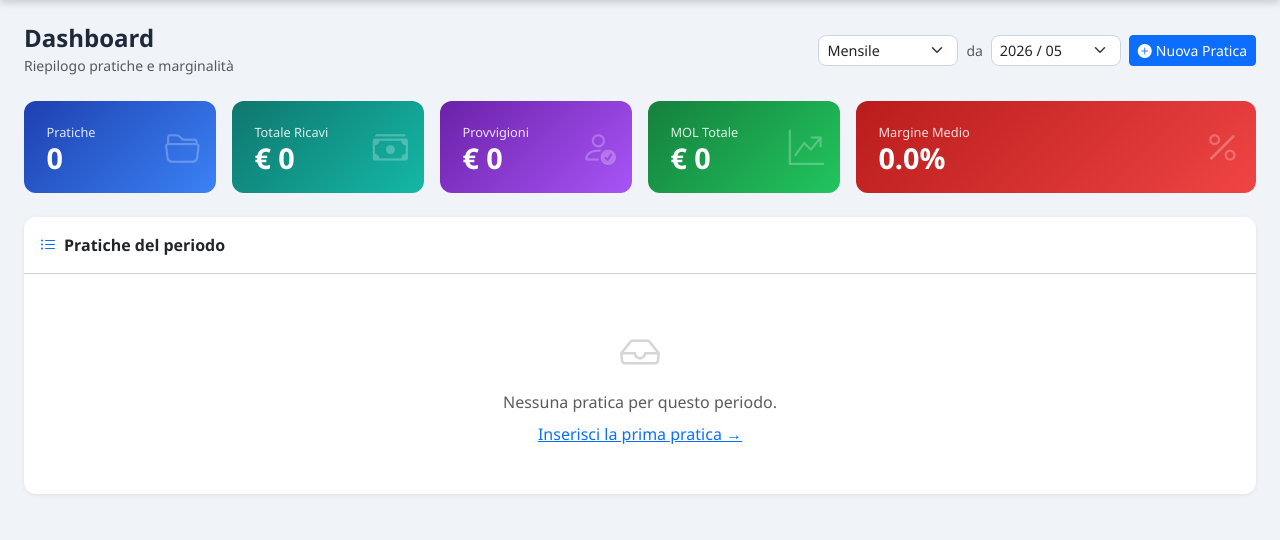
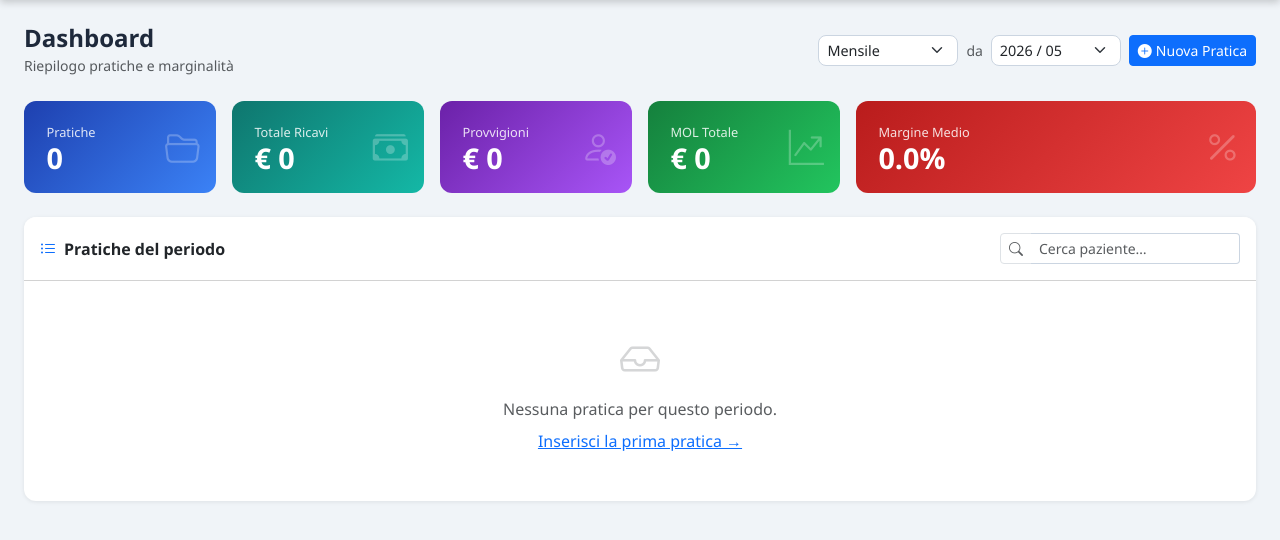
Before and after one commit to mattiamarsili-dot/gestionale-marginalita, a Flask app: page / in a window 1280 px wide. Shown: the part 54-594 px from the top of the page. Run offline with Flask 3, Linux system fonts and the light colour scheme; data that the repository does not hold is empty; some libraries are stand-ins or nearby versions.

Commit message:
feat: aggiunge ricerca paziente nella dashboard
Aggiunge input di ricerca nel card header della tabella pratiche.
Il filtro è client-side e agisce in tempo reale sul campo nome_paziente.

Co-Authored-By: Claude Sonnet 4.6 <noreply@anthropic.com>

```diff
--- a/templates/dashboard.html
+++ b/templates/dashboard.html
@@ -85,8 +85,13 @@
 
 <!-- Tabella pratiche -->
 <div class="card">
-  <div class="card-header bg-white py-3">
+  <div class="card-header bg-white py-3 d-flex align-items-center justify-content-between flex-wrap gap-2">
     <span class="fw-semibold"><i class="bi bi-list-ul me-2 text-primary"></i>Pratiche del periodo</span>
+    <div class="input-group input-group-sm" style="max-width:240px">
+      <span class="input-group-text bg-white"><i class="bi bi-search text-muted"></i></span>
+      <input type="text" id="cerca-paziente" class="form-control border-start-0"
+             placeholder="Cerca paziente…" autocomplete="off">
+    </div>
   </div>
   <div class="card-body p-0">
     {% if pratiche %}
@@ -205,6 +210,15 @@
 
 {% block scripts %}
 <script>
+// Ricerca paziente nella tabella
+document.getElementById('cerca-paziente').addEventListener('input', function() {
+  const q = this.value.toLowerCase().trim();
+  document.querySelectorAll('table.table-pratiche tbody tr').forEach(function(row) {
+    const nome = row.querySelector('td')?.textContent.toLowerCase() || '';
+    row.style.display = (!q || nome.includes(q)) ? '' : 'none';
+  });
+});
+
 // Popola il modal con i dati della pratica selezionata
 document.getElementById('modalFattura').addEventListener('show.bs.modal', function(e) {
   const btn = e.relatedTarget;
```
